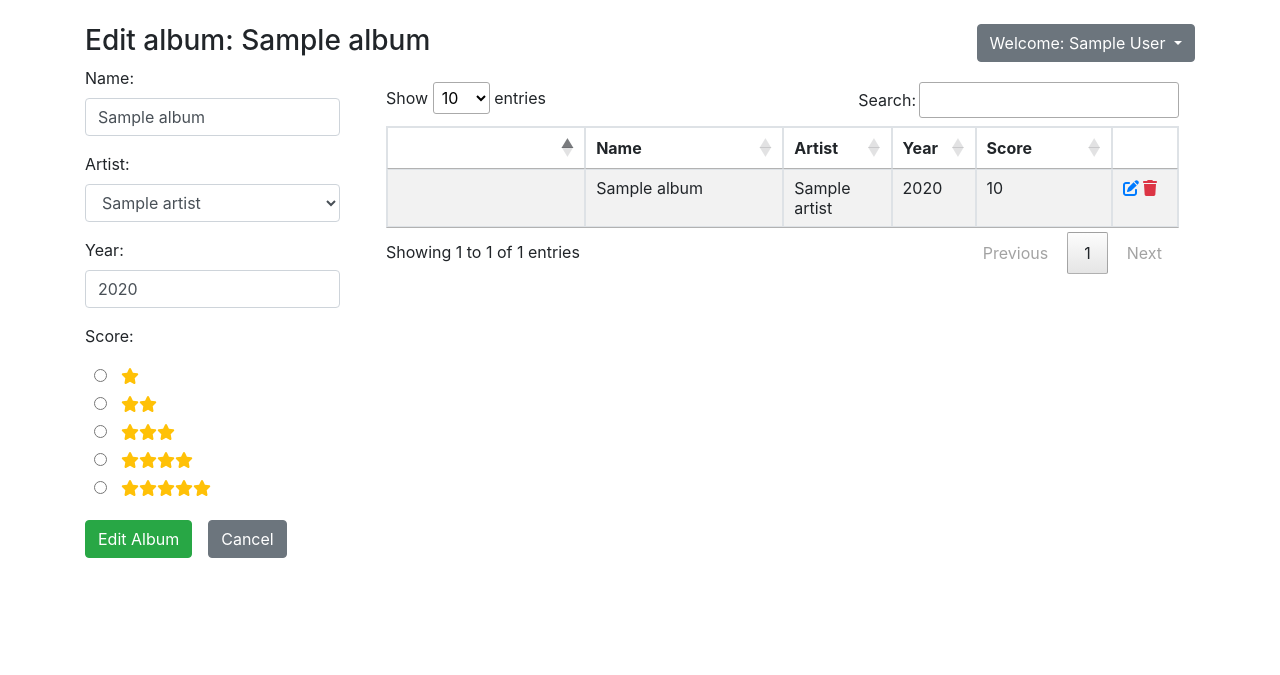
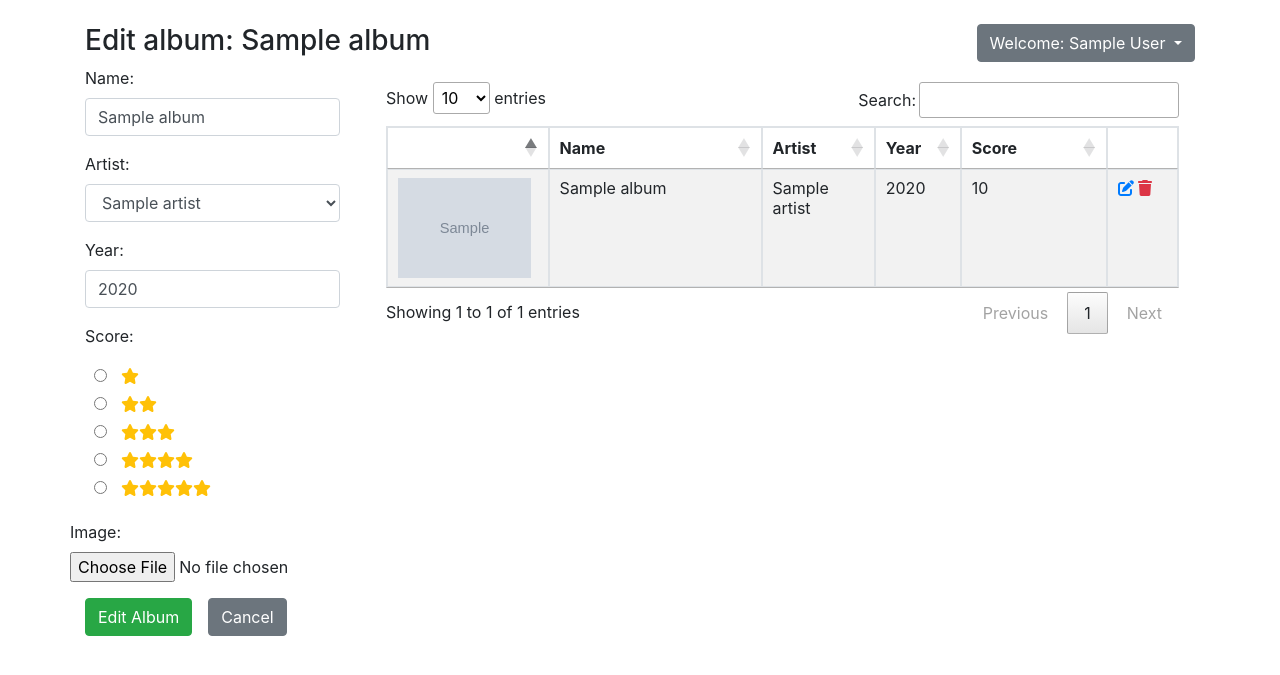
Before and after one commit to DarArmas/diagnostico, a PHP site: page /edit.php?id=1 in a window 1280 px wide. Shown: the top 675 px of the page. Run offline with PHP 8.4, Linux system fonts and the light colour scheme; the visitor is signed in with stand-in values (Sample User, id 1); tables that the repository leaves empty or names only in its code hold one stand-in row (values such as "Sample post"); grey boxes marked "Sample" are stand-in pictures; some libraries are stand-ins or nearby versions.

Commit message:
cover preview in edit

```diff
--- a/edit.php
+++ b/edit.php
@@ -8,6 +8,8 @@ require_once('cabecera.php');
                 if(!isset($album['id']) || !isset($_SESSION['user'])){
                     header("Location: index.php");
                 }
+				$image = !empty($album['image']) ? $album['image'] : 'default.jpg';
+				$image_route = './assets/images/'.$image;
 ?>
 			<h3>Edit album: <?=$album['name']?></h3>
 			<div class="row">
@@ -63,12 +65,12 @@ require_once('cabecera.php');
                         <?php echo ($album['score'] == "<i class='fa-solid fa-star text-warning'></i><i class='fa-solid fa-star text-warning'></i><i class='fa-solid fa-star text-warning'></i><i class='fa-solid fa-star text-warning'></i><i class='fa-solid fa-star text-warning'></i>" ? "checked" : '') ?> >
 								  <label><i class='fa-solid fa-star text-warning'></i><i class='fa-solid fa-star text-warning'></i><i class='fa-solid fa-star text-warning'></i><i class='fa-solid fa-star text-warning'></i><i class='fa-solid fa-star text-warning'></i></label><br>
 							</div>
-						<!-- <div class="form-group row">
+						<div class="form-group row">
 							<div>
 							<label for="image">Image: </label>
-								<input type="file" name="image" id="image" data-initial-preview="" accept="image/*"/>
+								<input type="file" name="image" id="image" data-initial-preview="<?= $image_route ?>" accept="image/*"/>
 							</div>
-						</div> -->
+						</div>
 						<div class="row float-left">
 							<div class="form-group col-sm-12 mr-3">
 								<button type="submit" title="Add a new album" name="Save" id="save" class="btn btn-success" value="Save">
@@ -93,7 +95,7 @@ require_once('cabecera.php');
 						<div class="table-responsive" >
 							<table class="table table-striped table-bordered" id="data-table" >
 							<colgroup>
-							<col span="1" style="width: 15%;">
+							<col span="1" style="width: 1%;">
 							<col span="1" style="width: 15%;">
 							<col span="1" style="width: 5%;">
 							<col span="1" style="width: 2%;">
@@ -115,18 +117,16 @@ require_once('cabecera.php');
 									$albums = fetchAlbums($connect);
 										if(!empty($albums)):
 											while($album = mysqli_fetch_assoc($albums)):
+												$image = !empty($album['image']) ? $album['image'] : 'default.jpg';
 									?>
 									<tr>
-										<td></td>
+										<td><img src="./assets/images/<?= $image ?>" height="100px"/></td>
 										<td><?= $album['name']?></td>
 										<td><?= $album['artist']?></td>
 										<td><?= $album['year']?></td>
 										<td><?= $album['score']?></td>
 										<td>
 										<a href="edit.php?id=<?=$album['id']?>" class="edit-album"><i class="fas fa-edit"></i></a>
-											<!-- <a href="edit.php" class="edit-album" id="<?=$album['id']?>">
-												<i class="fas fa-edit"></i>
-											</a> -->
 											<a href="delete.php" class="delete-album" id="<?=$album['id']?>">
 												<i class="text-danger fas fa-trash"></i>
 											</a>
--- a/helper.php
+++ b/helper.php
@@ -1,6 +1,5 @@
 <?php
 
-    define('base_url', 'http://localhost:8080/examen-diagnostico/');
 
 	if(!isset($_SESSION)){
 		session_start();
```
